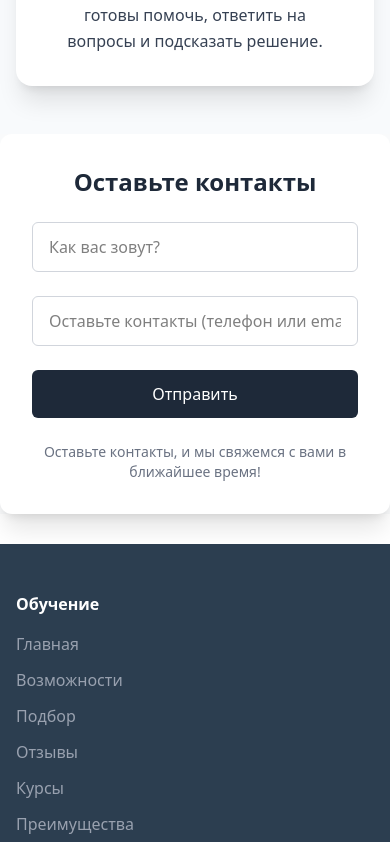
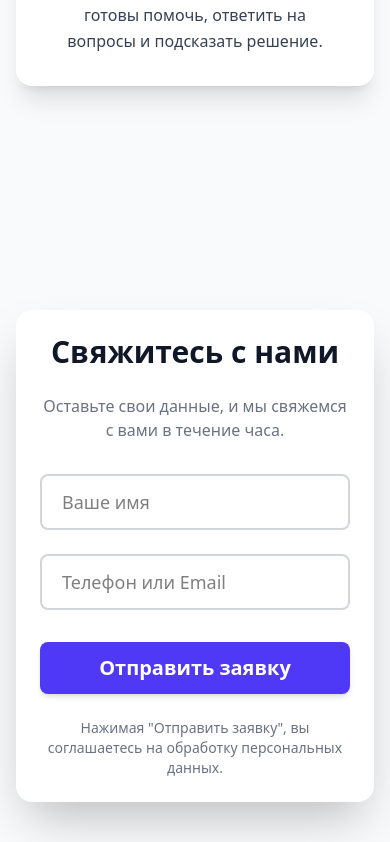
Before and after one commit to Narzul1oevN/Revitonica, a React (Vite) app: page / in a window 390 px wide. Shown: the part 5582-6424 px from the top of the page. Built offline with nearby package versions, Linux system fonts and the light colour scheme.

Commit message:
lasterCommitSec5andDraw

```diff
--- a/src/components/bodyComponents/exitIntentPopup.jsx
+++ b/src/components/bodyComponents/exitIntentPopup.jsx
@@ -1,78 +1,222 @@
 import React, { useState, useEffect } from 'react';
 
-// Константа для ключа в localStorage и максимального количества показов
-const POPUP_COUNT_KEY = 'exitPopupShowCount';
-const MAX_SHOW_COUNT = 3; // Максимальное количество показов
+// ====================================================================
+// КОНСТАНТЫ
+// ⚠️ ЗАМЕНИТЕ ЭТИ ЗНАЧЕНИЯ НА СВОИ!
+// ====================================================================
 
-// ... (остальной код для randomVideoIds и getRandomVideoUrl можно удалить, если вы используете свой ID,
-// но я оставлю его для совместимости, хотя в текущей версии он не используется)
+// Ключ для localStorage и максимальное количество показов
+const POPUP_COUNT_KEY = 'exitFormPopupShowCount';
+const MAX_SHOW_COUNT = 1; // Максимальное количество показов
 
-const randomVideoIds = [
-    '5qap5aO4i9A',
-    't5QpA_T4-K4',
-    'n_Dv4JMiwK8',
-    'H48i_iP49V4',
-];
+// URL веб-приложения Google Apps Script
+const GOOGLE_FORM_URL = "https://script.google.com/macros/s/AKfycbwlppllR6Tal8HhIw3AbE5o-CwejkwBljZvhcLa-vJNG3hA4PPYTvH_r3Fe0aVeL-Mg/exec";
+// ID полей ввода из Google Forms (name атрибуты)
+const ENTRY_NAME_ID = 'entry.1234567890'; // ID поля для имени
+const ENTRY_CONTACT_ID = 'entry.9876543210'; // ID поля для контакта
 
-const getRandomVideoUrl = () => {
-    const randomId = randomVideoIds[Math.floor(Math.random() * randomVideoIds.length)];
-    return `https://www.youtube.com/embed/${randomId}`;
+// ====================================================================
+// КОМПОНЕНТ ФОРМЫ (ВНУТРИ ПОПАПА)
+// ====================================================================
+
+const ExitIntentForm = ({ onClose }) => {
+    // Состояние для хранения значений полей
+    const [formData, setFormData] = useState({
+        name: '',
+        contact: '',
+    });
+
+    // Состояние для Toast-уведомления
+    const [toast, setToast] = useState({
+        isVisible: false,
+        message: '',
+        type: 'success', // 'success' или 'error'
+    });
+
+    const [isSubmitting, setIsSubmitting] = useState(false);
+
+    // Функция для отображения Toast-уведомления
+    const showToast = (message, type = 'success', duration = 4000) => {
+        setToast({ isVisible: true, message, type });
+        // Автоматическое скрытие тоста
+        setTimeout(() => {
+            setToast((t) => ({ ...t, isVisible: false }));
+        }, duration);
+    };
+
+    // Обновление состояния при вводе данных
+    const handleChange = (e) => {
+        setFormData({
+            ...formData,
+            [e.target.name]: e.target.value,
+        });
+    };
+
+    // Функция для отправки данных
+    const handleSubmit = async (e) => {
+        e.preventDefault();
+        setIsSubmitting(true);
+        setToast({ ...toast, isVisible: false }); // Скрываем предыдущий тост
+
+        if (!formData.name || !formData.contact) {
+            showToast('Пожалуйста, заполните оба поля.', 'error');
+            setIsSubmitting(false);
+            return;
+        }
+
+        // 1. Создаем объект URLSearchParams для кодирования данных формы
+        const data = new URLSearchParams();
+        data.append(ENTRY_NAME_ID, formData.name);
+        data.append(ENTRY_CONTACT_ID, formData.contact);
+
+        try {
+            // 2. Отправляем POST-запрос на URL Google Apps Script
+            await fetch(GOOGLE_FORM_URL, {
+                method: 'POST',
+                body: data,
+                // Важно: для Google Apps Script используем 'no-cors'
+                mode: 'no-cors',
+            });
+
+            // Отправка прошла успешно
+            showToast('✅ Данные отправлены! Скоро свяжемся с вами.', 'success');
+            setFormData({ name: '', contact: '' }); // Очистка формы
+
+            // ⭐ Дополнительно: Закрываем попап после успешной отправки
+            setTimeout(onClose, 2000);
+
+        } catch (error) {
+            console.error('Ошибка отправки:', error);
+            showToast('❌ Произошла ошибка при отправке данных.', 'error');
+        } finally {
+            setIsSubmitting(false);
+        }
+    };
+
+    return (
+        <form onSubmit={handleSubmit} className="w-full h-full bg-white p-8 flex flex-col justify-center gap-6">
+            <h2 className="text-3xl font-bold text-gray-800 text-center">
+                Подождите! Не уходите! ✋
+            </h2>
+            <p className="text-center text-gray-600 mb-4 text-lg">
+                Оставьте контакты, чтобы получить специальное предложение!
+            </p>
+
+            <input
+                type="text"
+                name="name"
+                value={formData.name}
+                onChange={handleChange}
+                placeholder="Ваше имя"
+                required
+                className="w-full px-5 py-3 border-2 border-gray-300 rounded-lg focus:outline-none focus:border-indigo-500 transition-colors"
+            />
+
+            <input
+                type="text"
+                name="contact"
+                value={formData.contact}
+                onChange={handleChange}
+                placeholder="Телефон или Email"
+                required
+                className="w-full px-5 py-3 border-2 border-gray-300 rounded-lg focus:outline-none focus:border-indigo-500 transition-colors"
+            />
+
+            <button
+                type="submit"
+                disabled={isSubmitting}
+                className="w-full py-3 mt-2 bg-indigo-600 text-white rounded-lg hover:bg-indigo-700 transition duration-200 font-semibold text-lg disabled:opacity-60 disabled:cursor-not-allowed shadow-md hover:shadow-lg"
+            >
+                {isSubmitting ? 'Отправка...' : 'Получить предложение'}
+            </button>
+
+            <div className="text-center text-sm text-gray-500 mt-2">
+                Мы гарантируем конфиденциальность ваших данных.
+            </div>
+
+            {/* =============================================== */}
+            {/* ⭐ КОМПОНЕНТ TOAST-УВЕДОМЛЕНИЯ */}
+            {/* Используем портал, если это не попап, но для простоты оставляем внутри */}
+            {/* =============================================== */}
+            <div
+                className={`fixed bottom-5 left-1/2 transform -translate-x-1/2 p-4 rounded-lg shadow-2xl transition-all duration-300 z-[10000]
+                    w-[80%] max-w-sm
+                    ${toast.isVisible ? 'opacity-100 translate-y-0' : 'opacity-0 translate-y-10 pointer-events-none'}
+                    ${toast.type === 'success' ? 'bg-green-500' : 'bg-red-500'}`
+                }
+            >
+                <p className="text-white font-medium flex items-center gap-3">
+                    {toast.type === 'success' ? (
+                        <svg className="w-6 h-6" fill="none" stroke="currentColor" viewBox="0 0 24 24" xmlns="http://www.w3.org/2000/svg"><path strokeLinecap="round" strokeLinejoin="round" strokeWidth="2" d="M9 12l2 2 4-4m6 2a9 9 0 11-18 0 9 9 0 0118 0z"></path></svg>
+                    ) : (
+                        <svg className="w-6 h-6" fill="none" stroke="currentColor" viewBox="0 0 24 24" xmlns="http://www.w3.org/2000/svg"><path strokeLinecap="round" strokeLinejoin="round" strokeWidth="2" d="M10 14l2-2m0 0l2-2m-2 2l-2-2m2 2l2 2m7-2a9 9 0 11-18 0 9 9 0 0118 0z"></path></svg>
+                    )}
+                    <span className="text-base">{toast.message}</span>
+                </p>
+            </div>
+        </form>
+    );
 };
 
-const ExitVideoPopup = () => {
-    // ⭐️ ИСПОЛЬЗУЙТЕ СВОЙ ID ВИДЕО ЗДЕСЬ (или getRandomVideoUrl())
-    const [videoUrl] = useState(getRandomVideoUrl());
-    // Если вы хотите свое видео, замените строку выше на:
-    // const YOUR_YOUTUBE_VIDEO_ID = 'ВАШ_ID_ВИДЕО_ЗДЕСЬ';
-    // const [videoUrl] = useState(`https://www.youtube.com/embed/${YOUR_YOUTUBE_VIDEO_ID}`);
+// ====================================================================
+// ГЛАВНЫЙ КОМПОНЕНТ ПОПАПА
+// ====================================================================
 
+const ExitFormPopup = () => {
     const [isVisible, setIsVisible] = useState(false);
     const [isAnimating, setIsAnimating] = useState(false);
 
+    const handleClose = () => {
+        setIsAnimating(false);
+        // Задержка для анимации закрытия (300ms)
+        setTimeout(() => setIsVisible(false), 300);
+    };
+
     useEffect(() => {
-        // 1. Проверяем счетчик при загрузке
         let currentCount = parseInt(localStorage.getItem(POPUP_COUNT_KEY) || '0', 10);
+        let eventListenerAdded = true;
 
         const handleMouseLeave = (event) => {
-            // 2. Сначала проверяем, не превышен ли лимит
-            if (currentCount >= MAX_SHOW_COUNT) {
-                // Если лимит превышен, просто выходим и удаляем обработчик
-                document.removeEventListener('mouseleave', handleMouseLeave);
+            // Проверяем, не превышен ли лимит или попап уже открыт
+            if (currentCount >= MAX_SHOW_COUNT || isVisible) {
+                if (currentCount >= MAX_SHOW_COUNT && eventListenerAdded) {
+                    document.removeEventListener('mouseleave', handleMouseLeave);
+                    eventListenerAdded = false;
+                }
                 return;
             }
 
-            // Если курсор уходит вверх (exit intent) и попап не виден
-            if (event.clientY < 20 && !isVisible) {
-                // 3. Увеличиваем счетчик и сохраняем его
+            // Если курсор уходит вверх (exit intent)
+            if (event.clientY < 20) {
+                // Увеличиваем счетчик и сохраняем его
                 currentCount += 1;
                 localStorage.setItem(POPUP_COUNT_KEY, currentCount.toString());
 
-                // 4. Показываем попап
+                // Показываем попап
                 setIsVisible(true);
+                // Задержка для запуска анимации после того, как попап отрендерится
                 setTimeout(() => setIsAnimating(true), 10);
 
-                // 5. Если это был второй (последний) показ, удаляем обработчик
-                if (currentCount >= MAX_SHOW_COUNT) {
+                // Если лимит достигнут, удаляем обработчик, чтобы он не срабатывал больше
+                if (currentCount >= MAX_SHOW_COUNT && eventListenerAdded) {
                     document.removeEventListener('mouseleave', handleMouseLeave);
+                    eventListenerAdded = false;
                 }
             }
         };
 
+        // Добавляем обработчик
         document.addEventListener('mouseleave', handleMouseLeave);
 
-        // Функция очистки (cleanup) - удаляем обработчик при демонтаже или повторном запуске,
-        // если он еще существует
+        // Функция очистки (cleanup)
         return () => {
-             // Проверяем, был ли обработчик уже удален внутри handleMouseLeave,
-             // и если нет, удаляем его
-             document.removeEventListener('mouseleave', handleMouseLeave);
+            if (eventListenerAdded) {
+                document.removeEventListener('mouseleave', handleMouseLeave);
+            }
         };
-    }, [isVisible]); // Зависимость от isVisible нужна для корректной логики показа/скрытия
-
-    const handleClose = () => {
-        setIsAnimating(false);
-        setTimeout(() => setIsVisible(false), 300);
-    };
+    }, [isVisible]);
+    // Зависимость от isVisible гарантирует, что мы не откроем попап дважды,
+    // если пользователь быстро уведет мышь, а также позволяет логике cleanup работать корректно.
 
     if (!isVisible) {
         return null;
@@ -80,7 +224,7 @@ const ExitVideoPopup = () => {
 
     const modalClasses = `
         relative bg-white rounded-xl shadow-2xl p-0
-        w-[90vw] h-[500px]
+        w-[90vw] max-w-lg min-h-[450px]
         transition-all duration-300 ease-in-out transform
         ${isAnimating ? 'opacity-100 scale-100' : 'opacity-0 scale-90'}
     `;
@@ -88,20 +232,20 @@ const ExitVideoPopup = () => {
     const overlayClasses = `
         fixed inset-0 z-[9999] flex items-center justify-center p-4
         transition-opacity duration-300
-        ${isAnimating ? 'bg-black/80 opacity-100' : 'bg-black/0 opacity-0 pointer-events-none'}
+        ${isAnimating ? 'bg-black/70 opacity-100' : 'bg-black/0 opacity-0 pointer-events-none'}
     `;
 
     return (
         <div
             className={overlayClasses}
-            onClick={handleClose}
+            onClick={handleClose} // Закрытие при клике на оверлей
         >
             <div
                 className={modalClasses}
-                onClick={(e) => e.stopPropagation()}
+                onClick={(e) => e.stopPropagation()} // Предотвращаем закрытие при клике внутри модального окна
             >
                 <button
-                    className="absolute top-3 right-3 text-gray-800 hover:text-gray-500 text-3xl z-20 p-2"
+                    className="absolute top-2 right-2 text-gray-400 hover:text-gray-800 text-4xl z-20 p-2 leading-none"
                     onClick={handleClose}
                     aria-label="Закрыть"
                 >
@@ -109,20 +253,11 @@ const ExitVideoPopup = () => {
                 </button>
 
                 <div className="w-full h-full relative overflow-hidden rounded-xl">
-                    <iframe
-                        src={`${videoUrl}?autoplay=1&rel=0`}
-                        title="Exit Intent Video Offer"
-                        allow="autoplay; encrypted-media"
-                        allowFullScreen
-                        className="w-full h-full object-cover"
-                    ></iframe>
-                    <div className="absolute top-0 left-0 w-full p-4 bg-black/50 text-white text-center text-lg font-semibold">
-                        Не упустите это! Смотрите короткое видео
-                    </div>
+                    <ExitIntentForm onClose={handleClose} />
                 </div>
             </div>
         </div>
     );
 };
 
-export default ExitVideoPopup;
+export default ExitFormPopup;
--- a/src/components/bodyComponents/form.jsx
+++ b/src/components/bodyComponents/form.jsx
@@ -1,40 +1,26 @@
-import React, { useState, useEffect } from 'react';
+import React, { useState } from 'react';
 
-// ⚠️ ЗАМЕНИТЕ ЭТИ ЗНАЧЕНИЯ НА СВОИ!
-// URL веб-приложения Google Apps Script (как в вашем предыдущем примере)
-// Для использования с Google Forms через mode: 'no-cors' вам нужны:
-const GOOGLE_FORM_URL = "https://script.google.com/macros/s/AKfycbwlppllR6Tal8HhIw3AbE5o-CwejkwBljZvhcLa-vJNG3hA4PPYTvH_r3Fe0aVeL-Mg/exec"
+// ====================================================================
+// КОНСТАНТЫ - Убедитесь, что они верны!
+// ====================================================================
+const GOOGLE_FORM_URL = "https://script.google.com/macros/s/AKfycbwlppllR6Tal8HhIw3AbE5o-CwejkwBljZvhcLa-vJNG3hA4PPYTvH_r3Fe0aVeL-Mg/exec";
 const ENTRY_NAME_ID = 'entry.1234567890'; // ID поля для имени
 const ENTRY_CONTACT_ID = 'entry.9876543210'; // ID поля для контакта
-// Чтобы найти эти ID, нужно открыть Google Form, нажать F12 (Инструменты разработчика),
-// и посмотреть name атрибут у соответствующих полей ввода.
 
 // Главный компонент
 const Form = ({formId}) => {
-  // Состояние для хранения значений полей
-  const [formData, setFormData] = useState({
-    name: '',
-    contact: '',
-  });
-
-  // Состояние для Toast-уведомления
-  const [toast, setToast] = useState({
-    isVisible: false,
-    message: '',
-    type: 'success', // 'success' или 'error'
-  });
-
+    // Состояние формы и Toast
+    const [formData, setFormData] = useState({ name: '', contact: '' });
+    const [toast, setToast] = useState({ isVisible: false, message: '', type: 'success' });
     const [isSubmitting, setIsSubmitting] = useState(false);
 
     // Функция для отображения Toast-уведомления
     const showToast = (message, type = 'success', duration = 4000) => {
         setToast({ isVisible: true, message, type });
-    // Автоматическое скрытие тоста
         setTimeout(() => {
             setToast((t) => ({ ...t, isVisible: false }));
         }, duration);
     };
-
 
     // Обновление состояния при вводе данных
     const handleChange = (e) => {
@@ -44,36 +30,31 @@ const Form = ({formId}) => {
         });
     };
 
-  // Функция для отправки данных
+    // Функция для отправки данных (логика не менялась, так как она рабочая)
     const handleSubmit = async (e) => {
         e.preventDefault();
         setIsSubmitting(true);
-    setToast({ ...toast, isVisible: false }); // Скрываем предыдущий тост
+        setToast({ ...toast, isVisible: false });
 
         if (!formData.name || !formData.contact) {
-      showToast('Пожалуйста, заполните оба поля.', 'error', 4000);
+            showToast('Пожалуйста, заполните оба поля.', 'error');
             setIsSubmitting(false);
             return;
         }
 
-    // 1. Создаем объект URLSearchParams для кодирования данных формы
         const data = new URLSearchParams();
         data.append(ENTRY_NAME_ID, formData.name);
         data.append(ENTRY_CONTACT_ID, formData.contact);
 
         try {
-      // 2. Отправляем POST-запрос на URL Google Forms
-      const response = await fetch(GOOGLE_FORM_URL, {
+            await fetch(GOOGLE_FORM_URL, {
                 method: 'POST',
                 body: data,
-        // Важно: Google Forms принимает запросы с заголовком mode: 'no-cors'
                 mode: 'no-cors',
             });
 
-      // При использовании 'no-cors', response.ok всегда будет false,
-      // но если исключения не произошло, считаем отправку успешной.
-      showToast('✅ Данные отправлены!', 'success');
-      setFormData({ name: '', contact: '' }); // Очистка формы
+            showToast('✅ Данные успешно отправлены!', 'success');
+            setFormData({ name: '', contact: '' });
 
         } catch (error) {
             console.error('Ошибка отправки:', error);
@@ -84,63 +65,80 @@ const Form = ({formId}) => {
     };
 
     return (
-    <div id={formId} className="h-auto mb-[30px] bg-gray-50 flex items-center justify-center sm:pt-0 sm:pb-0">
+        <div
+            id={formId}
+            className="w-full min-h-screen p-4 py-10 bg-gray-50 flex items-center justify-center
+                       sm:p-8 lg:py-20" // Общие отступы
+        >
 
-      {/* Форма */}
-      <form onSubmit={handleSubmit} className="w-full max-w-md bg-white shadow-xl rounded-xl p-8 flex flex-col gap-6">
-        <h1 className="text-2xl font-semibold text-gray-800 text-center">Оставьте контакты</h1>
+            {/* Форма: БОЛЬШЕ РАЗМЕР, АКЦЕНТНЫЙ ЦВЕТ, БОЛЕЕ ГЛАДКИЙ ВИД */}
+            <form
+                onSubmit={handleSubmit}
+                className="w-full bg-white shadow-2xl rounded-2xl p-6 flex flex-col gap-6
+                           max-w-xs-3xs sm:max-w-md lg:max-w-lg" // Адаптивная ширина
+            >
+                <h1 className="text-3xl font-extrabold text-gray-900 text-center">
+                    Свяжитесь с нами
+                </h1>
+                <p className="text-center text-gray-500 mb-2">
+                    Оставьте свои данные, и мы свяжемся с вами в течение часа.
+                </p>
 
+                {/* Поле для имени */}
                 <input
                     type="text"
                     name="name"
                     value={formData.name}
                     onChange={handleChange}
-          placeholder="Как вас зовут?"
+                    placeholder="Ваше имя"
                     required
-          className="w-full px-4 py-3 border border-gray-300 rounded-md focus:outline-none focus:ring-2 focus:ring-gray-500 transition"
+                    className="w-full px-5 py-3 border-2 border-gray-300 rounded-lg
+                               focus:outline-none focus:border-indigo-500 focus:ring-2 focus:ring-indigo-200 transition-all
+                               text-lg" // Увеличенный размер шрифта
                 />
 
+                {/* Поле для контакта */}
                 <input
                     type="text"
                     name="contact"
                     value={formData.contact}
                     onChange={handleChange}
-          placeholder="Оставьте контакты (телефон или email)..."
+                    placeholder="Телефон или Email"
                     required
-          className="w-full px-4 py-3 border border-gray-300 rounded-md focus:outline-none focus:ring-2 focus:ring-gray-500 transition"
+                    className="w-full px-5 py-3 border-2 border-gray-300 rounded-lg
+                               focus:outline-none focus:border-indigo-500 focus:ring-2 focus:ring-indigo-200 transition-all
+                               text-lg"
                 />
 
+                {/* Кнопка отправки с акцентным цветом */}
                 <button
                     type="submit"
                     disabled={isSubmitting}
-          className="w-full py-3 bg-gray-800 text-white rounded-md hover:bg-gray-700 transition font-medium disabled:opacity-50"
+                    className="w-full py-3 mt-2 bg-indigo-600 text-white rounded-lg
+                               hover:bg-indigo-700 transition duration-300 font-bold text-xl
+                               disabled:opacity-60 disabled:cursor-not-allowed shadow-md hover:shadow-lg"
                 >
-          {isSubmitting ? 'Отправка...' : 'Отправить'}
+                    {isSubmitting ? 'Отправка...' : 'Отправить заявку'}
                 </button>
 
                 <div className="text-center text-sm text-gray-500">
-          Оставьте контакты, и мы свяжемся с вами в ближайшее время!
+                    Нажимая "Отправить заявку", вы соглашаетесь на обработку персональных данных.
                 </div>
 
             </form>
 
             {/* =============================================== */}
             {/* ⭐ КОМПОНЕНТ TOAST-УВЕДОМЛЕНИЯ */}
+            {/* Адаптирован для более красивого вида */}
             {/* =============================================== */}
             <div
                 className={`fixed bottom-5 left-1/2 transform -translate-x-1/2 p-4 rounded-lg shadow-2xl transition-all duration-300 z-50
-
-          /* Адаптивность: 80% ширины на мобильных, max-width на десктопе */
-          w-[80%] max-w-sm sm:max-w-md
-
+                    w-[90%] max-w-sm
                     ${toast.isVisible ? 'opacity-100 translate-y-0' : 'opacity-0 translate-y-10 pointer-events-none'}
-
-          /* Стиль: Используем более глубокие цвета */
-          ${toast.type === 'success' ? 'bg-green-500' : 'bg-red-500'}` /* Синий для успеха, глубокий красный для ошибки */
+                    ${toast.type === 'success' ? 'bg-green-600' : 'bg-red-600'}`
                 }
             >
                 <p className="text-white font-medium flex items-center gap-3">
-          {/* Иконка успеха/ошибки */}
                     {toast.type === 'success' ? (
                         <svg className="w-6 h-6" fill="none" stroke="currentColor" viewBox="0 0 24 24" xmlns="http://www.w3.org/2000/svg"><path strokeLinecap="round" strokeLinejoin="round" strokeWidth="2" d="M9 12l2 2 4-4m6 2a9 9 0 11-18 0 9 9 0 0118 0z"></path></svg>
                     ) : (
```
Also changed, not shown: src/secions/secion5.jsx (+8 -0 lines). Lines whose indentation alone changed are shown as unchanged.
